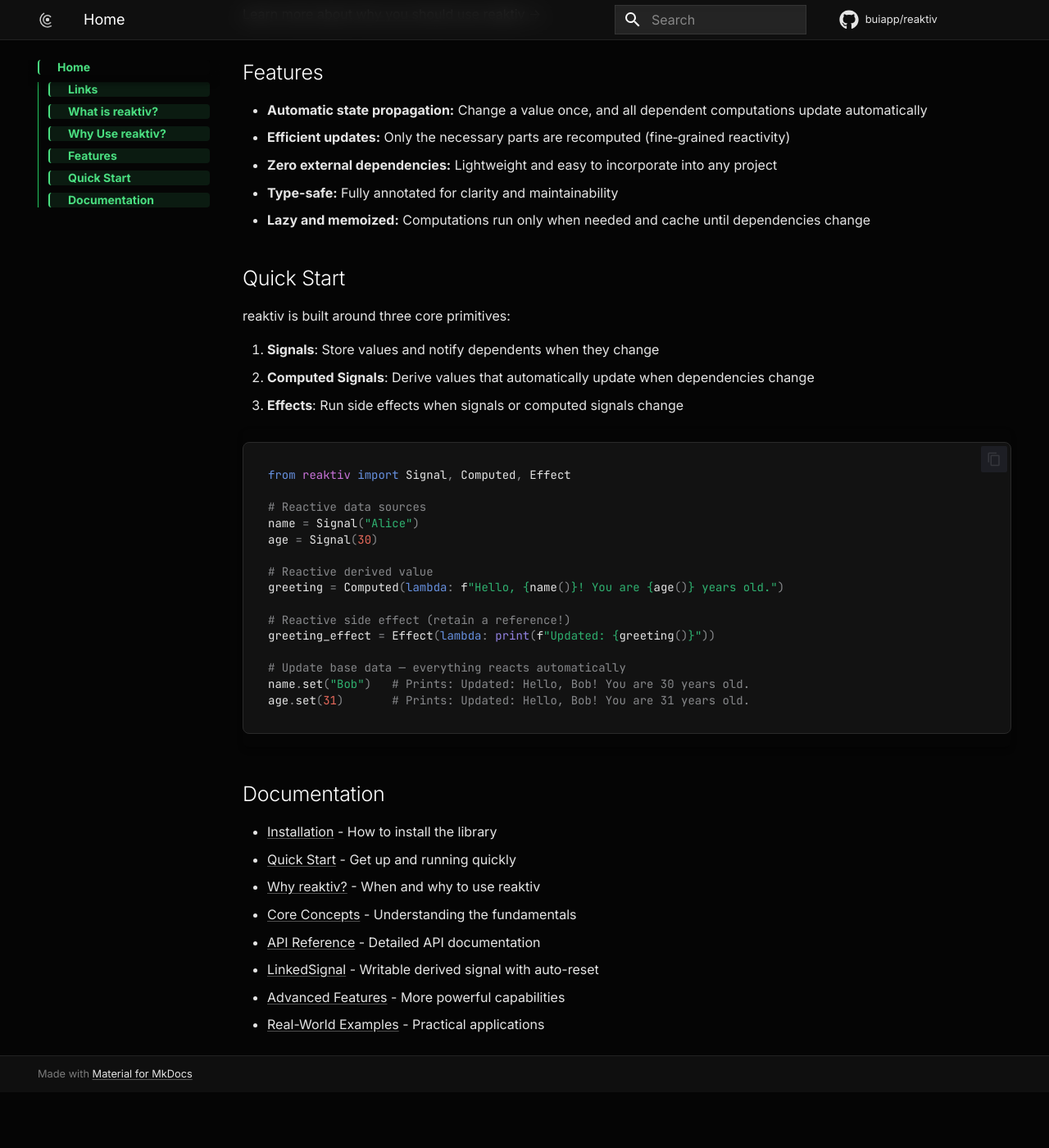
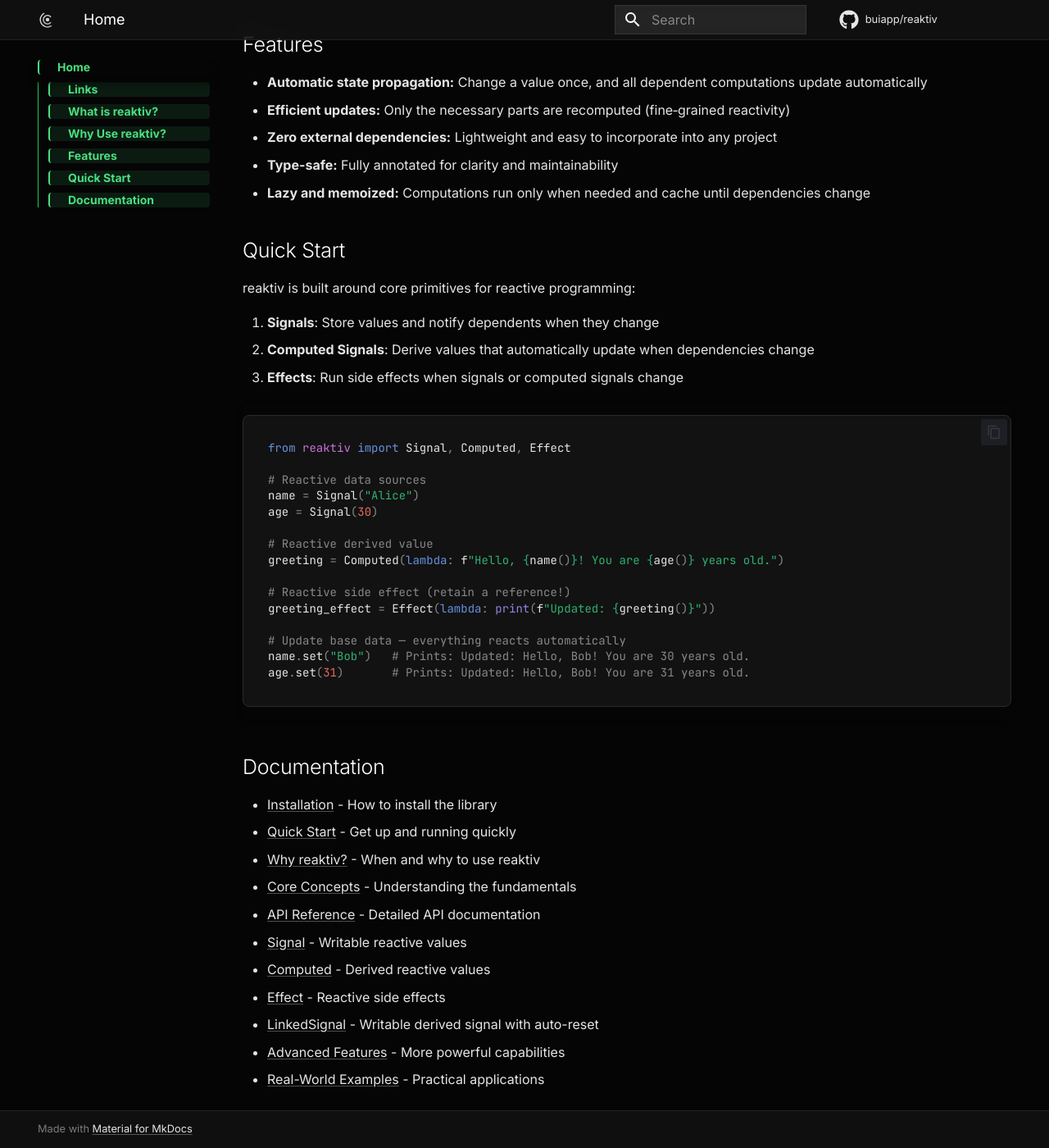
Before and after one commit to buiapp/reaktiv, an MkDocs documentation site: the page built from docs/index.md, in a window 1280 px wide and 1400 px high, scrolled down 1389 px. Shown: the whole window at 82% size. Built offline with MkDocs 1.6.1 and Material for MkDocs 9.7.7, drawn with Linux system fonts in a browser that asks for light colours; comment, search, counter and statistics services are not loaded; before the commit the page ends 2721 px from its top, so only the background shows below that; some of the changed text lies outside the part shown.

Commit message:
docs: update docs

```diff
--- a/docs/index.md
+++ b/docs/index.md
@@ -1,22 +1,23 @@
 # reaktiv: Reactive Signals for Python
 
 <div align="center">
-  <img src="assets/logo_3.png" alt="reaktiv logo" width="300">
+  <img src="assets/logo.svg" alt="reaktiv logo" width="300">
 </div>
 
 **Reactive declarative state management for Python** — automatic dependency tracking and reactive updates for your application state.
 
-![Python Version](https://img.shields.io/badge/python-3.9%2B-blue)
-[![PyPI Version](https://img.shields.io/pypi/v/reaktiv.svg)](https://pypi.org/project/reaktiv/)
-[![PyPI Downloads](https://static.pepy.tech/badge/reaktiv/month)](https://pepy.tech/projects/reaktiv)
-![Documentation Status](https://readthedocs.org/projects/reaktiv/badge/)
-![License](https://img.shields.io/badge/license-MIT-green)
-[![Checked with pyright](https://microsoft.github.io/pyright/img/pyright_badge.svg)](https://microsoft.github.io/pyright/)
+<div class="badge-container flex flex-wrap justify-center gap-2">
+  <img src="https://img.shields.io/badge/python-3.9%2B-blue" alt="Python Version">
+  <a href="https://pypi.org/project/reaktiv/"><img src="https://img.shields.io/pypi/v/reaktiv.svg" alt="PyPI Version"></a>
+  <a href="https://pepy.tech/projects/reaktiv"><img src="https://static.pepy.tech/badge/reaktiv/month" alt="PyPI Downloads"></a>
+  <img src="https://readthedocs.org/projects/reaktiv/badge/" alt="Documentation Status">
+  <img src="https://img.shields.io/badge/license-MIT-green" alt="License">
+  <a href="https://microsoft.github.io/pyright/"><img src="https://microsoft.github.io/pyright/img/pyright_badge.svg" alt="Checked with pyright"></a>
+</div>
 
 ## Links
 
 - **Website**: [https://reaktiv.bui.app/](https://reaktiv.bui.app/)
-- **Documentation**: [https://reaktiv.bui.app/docs/](https://reaktiv.bui.app/docs/)
 - **Live Playground**: [https://reaktiv.bui.app/#playground](https://reaktiv.bui.app/#playground)
 - **Deep Dive Article**: [https://bui.app/the-missing-manual-for-signals-state-management-for-python-developers/](https://bui.app/the-missing-manual-for-signals-state-management-for-python-developers/)
 - **GitHub**: [https://github.com/buiapp/reaktiv](https://github.com/buiapp/reaktiv)
@@ -48,7 +49,7 @@
 
 ## Quick Start
 
-reaktiv is built around three core primitives:
+reaktiv is built around core primitives for reactive programming:
 
 1. **Signals**: Store values and notify dependents when they change
 2. **Computed Signals**: Derive values that automatically update when dependencies change
@@ -74,11 +75,15 @@
 
 ## Documentation
 
-* [Installation](installation.md) - How to install the library
-* [Quick Start](quickstart.md) - Get up and running quickly
-* [Why reaktiv?](why-reaktiv.md) - When and why to use reaktiv
-* [Core Concepts](core-concepts.md) - Understanding the fundamentals
-* [API Reference](api/signal.md) - Detailed API documentation
-  - [LinkedSignal](api/linked-signal.md) - Writable derived signal with auto-reset
-* [Advanced Features](advanced-features.md) - More powerful capabilities
-* [Real-World Examples](examples/index.md) - Practical applications
+* [Installation](./installation.md) - How to install the library
+* [Quick Start](./quickstart.md) - Get up and running quickly
+* [Why reaktiv?](./why-reaktiv.md) - When and why to use reaktiv
+* [Core Concepts](./core-concepts.md) - Understanding the fundamentals
+* [API Reference](./api/signal.md) - Detailed API documentation
+  * [Signal](./api/signal.md) - Writable reactive values
+  * [Computed](./api/compute-signal.md) - Derived reactive values
+  * [Effect](./api/effect.md) - Reactive side effects
+  * [LinkedSignal](./api/linked-signal.md) - Writable derived signal with auto-reset
+
+* [Advanced Features](./advanced-features.md) - More powerful capabilities
+* [Real-World Examples](./examples/index.md) - Practical applications
```
Also changed, not shown: README.md (+1 -1 lines), docs/api/utils.md (+12 -24 lines), docs/core-concepts.md (+118 -51 lines), docs/api/linked-signal.md (line endings or trailing spaces), docs/assets/logo_3.png (deleted).
